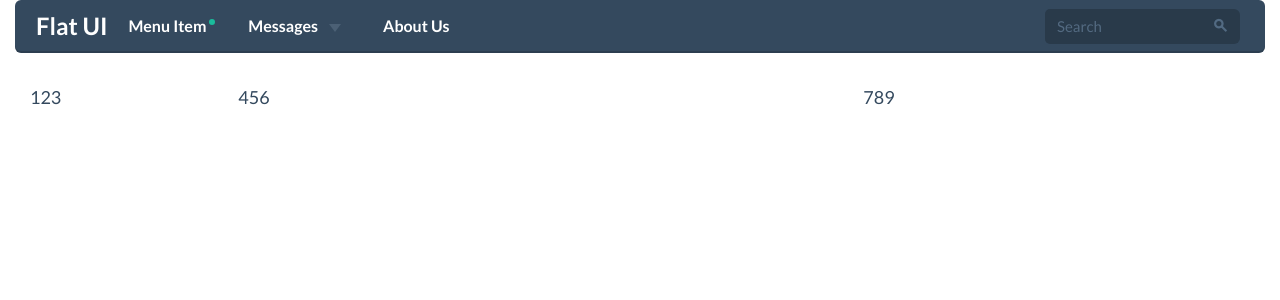
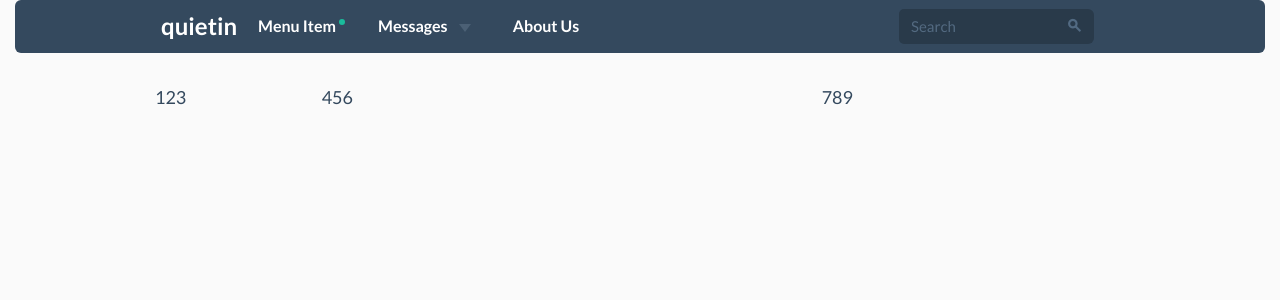
Before and after one commit to quietin/myblog, a Django app: page /blog/index in a window 1280 px wide. Shown: the top 300 px of the page. Run offline with Django 3.2, Linux system fonts and the light colour scheme; some libraries are stand-ins or nearby versions.

Commit message:
make a structrue

```diff
--- a/blog/templates/base.html
+++ b/blog/templates/base.html
@@ -6,17 +6,19 @@
     <title></title>
     <link href="{{ STATIC_URL }}flat-ui/dist/css/vendor/bootstrap.min.css" rel="stylesheet">
     <link href="{{ STATIC_URL }}flat-ui/dist/css/flat-ui.min.css" rel="stylesheet">
+    <link href="{{ STATIC_URL }}css/globalset.css" rel="stylesheet">
 </head>
 <body>
 
 
 <div class="col-xs-12">
     <nav class="navbar navbar-inverse navbar-embossed" role="navigation">
+        <div class="container">
         <div class="navbar-header">
             <button type="button" class="navbar-toggle" data-toggle="collapse" data-target="#navbar-collapse-01">
                 <span class="sr-only">Toggle navigation</span>
             </button>
-            <a class="navbar-brand" href="#">Flat UI</a>
+            <a class="navbar-brand" href="/">quietin</a>
         </div>
         <div class="collapse navbar-collapse" id="navbar-collapse-01">
             <ul class="nav navbar-nav navbar-left">
@@ -46,12 +48,13 @@
             </form>
         </div>
         <!-- /.navbar-collapse -->
+            </div>
     </nav>
     <!-- /navbar -->
 </div>
 
-<div class="container-fluid">
-	<div class="row-fluid">
+<div class="container">
+	<div class="row">
 		<div class="col-md-2">
             123
 		</div>
--- /dev/null
+++ b/static/css/globalset.css
@@ -0,0 +1,6 @@
+body {
+    background-color: #fafafa;
+}
+.container {
+    max-width: 1000px;
+}
```
